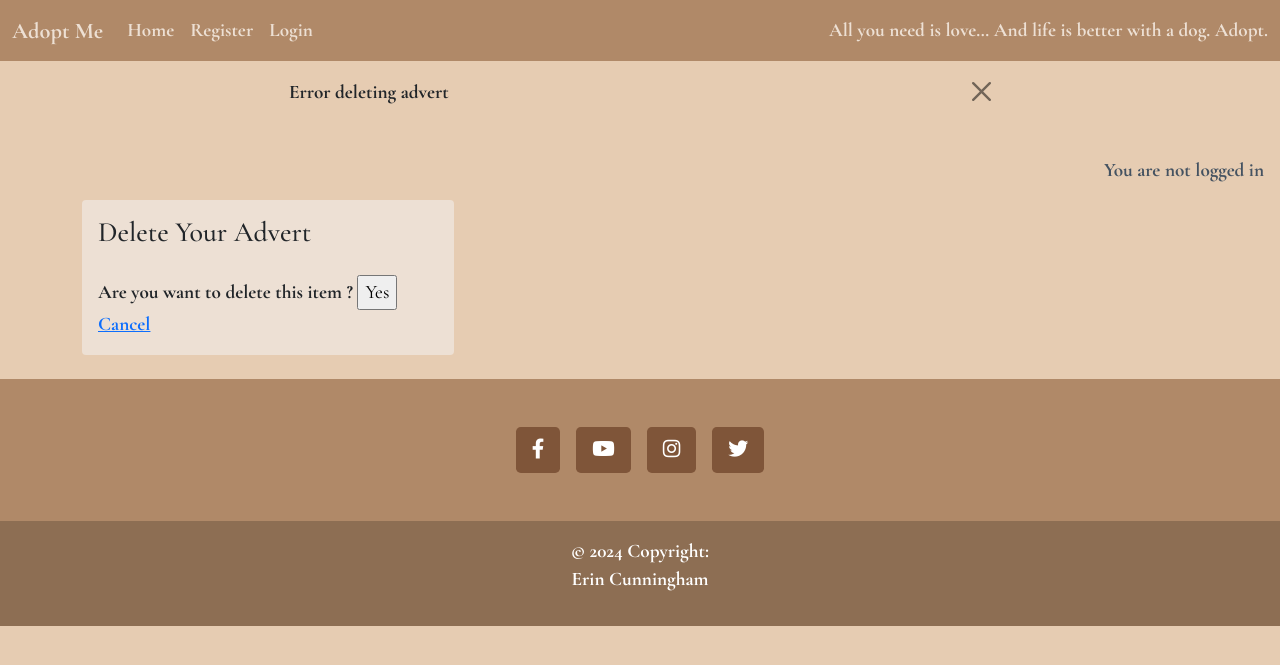
After one commit to erincunningham7/pp4-project-portfolio-four, a Django app: page /delete/1/ in a window 1280 px wide. The commit adds this page. Shown: the top 665 px of the page. Run offline with Django 4.2, Linux system fonts and the light colour scheme; tables that the repository leaves empty hold one stand-in row (values such as "Sample post"); some libraries are stand-ins or nearby versions; some web fonts are replaced.

Commit message:
create delete_ad template, view and url

```diff
--- a/ads/templates/ads/ad_detail.html
+++ b/ads/templates/ads/ad_detail.html
@@ -32,6 +32,10 @@
   <a href="{% url 'edit_ad' advert.id %}"><button class="btn btn-edit"
     ad_id="{{ ad.id }}">Edit</button></a>
   {% endif %}
+  {% if user.is_authenticated and advert.user == user %}
+  <a href="{% url 'delete_ad' advert.id %}"><button class="btn btn-delete"
+    ad_id="{{ ad.id }}">Delete</button></a>
+  {% endif %}
 </div>
 </div>
 
--- /dev/null
+++ b/ads/templates/ads/delete_ad.html
@@ -0,0 +1,21 @@
+{% extends 'base.html' %} {% block content %}
+{% load static %}
+{% load crispy_forms_tags %}
+
+<div class="container">
+    <div class="col-md-4 card mb-4 mt-3">
+        <div class="card-body">
+            <h3>Delete Your Advert</h3>
+            <!-- Create a Form -->
+            <form method="POST"  style="margin-top: 1.3em;">
+                <!-- Security token by Django -->
+                {% csrf_token %}
+
+                Are you want to delete this item ?
+            <input type="submit" value="Yes" />
+            <a href="/">Cancel</a>
+            </form>
+        </div>
+    </div>
+</div>
+{% endblock %}
--- a/ads/urls.py
+++ b/ads/urls.py
@@ -8,4 +8,5 @@
     path('<int:ad_id>/', views.ad_detail, name='ad_detail'),
     path('create_ad/', views.create_ad, name='create_ad'),
     path('edit_ad/<int:ad_id>/', views.edit_ad, name='edit_ad'),
+    path('delete/<int:ad_id>/', views.delete_ad, name='delete_ad' ),
 ]
--- a/ads/views.py
+++ b/ads/views.py
@@ -86,11 +86,25 @@
 
     if form.is_valid():
         form.save()
-        messages.add_message(request, messages.SUCCESS, 'Advert updated!')
+        messages.add_message(request, messages.SUCCESS, 'Advert updated')
         return HttpResponseRedirect(reverse('ad_detail', args=[ad_id]))
     else:
-        messages.add_message(request, messages.ERROR, 'Error updating advert!')
+        messages.add_message(request, messages.ERROR, 'Error updating advert')
 
     context["form"] = form
 
     return render(request, "ads/edit_ad.html", context)
+
+def delete_ad(request, ad_id):
+    context ={}
+    obj = get_object_or_404(Advert, id = ad_id)
+
+
+    if request.method =="POST":
+        obj.delete()
+        messages.add_message(request, messages.SUCCESS, 'Advert deleted')
+        return HttpResponseRedirect("/")
+    else:
+        messages.add_message(request, messages.ERROR, 'Error deleting advert')
+
+    return render(request, "ads/delete_ad.html", context)
```
Also changed, not shown: static/js/script.js (deleted, +0 -17 lines).
